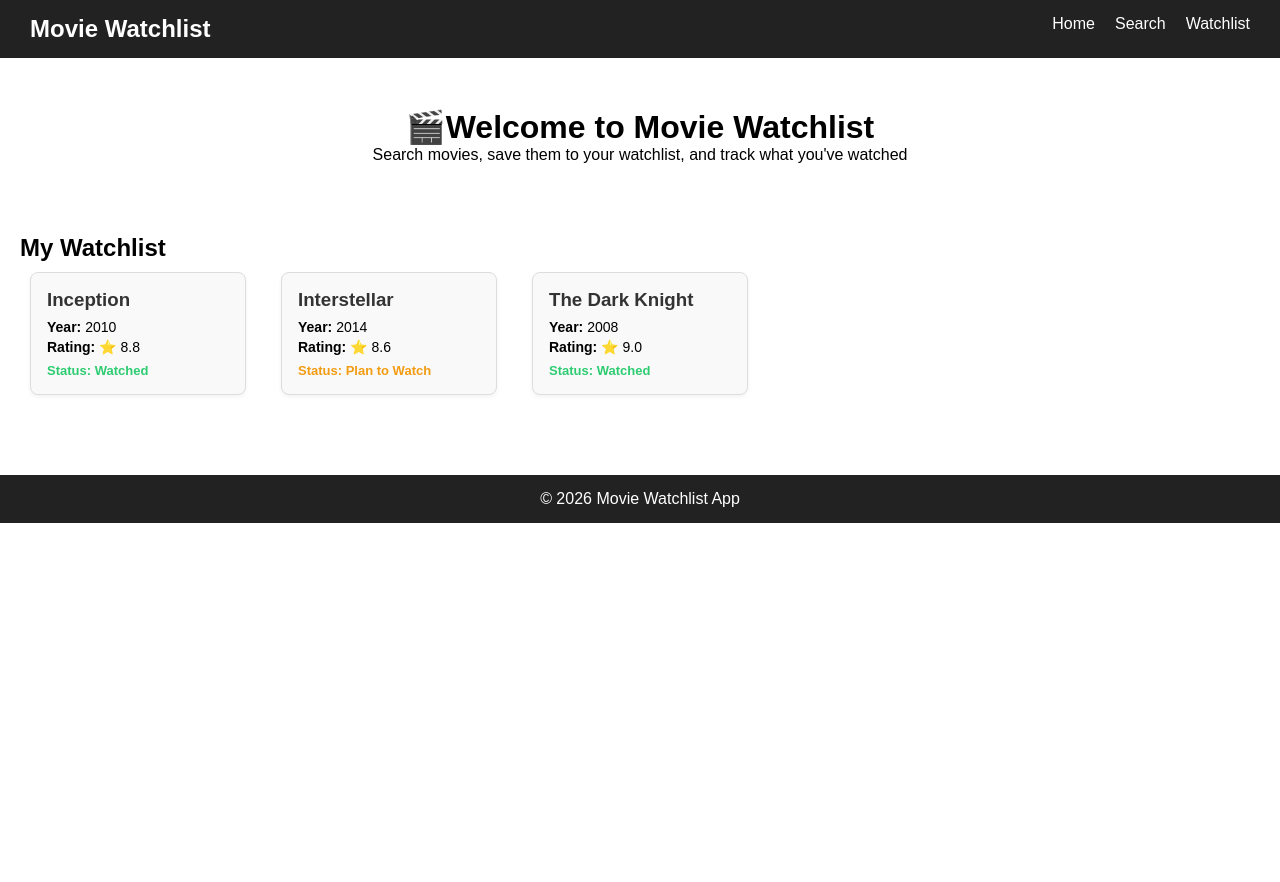
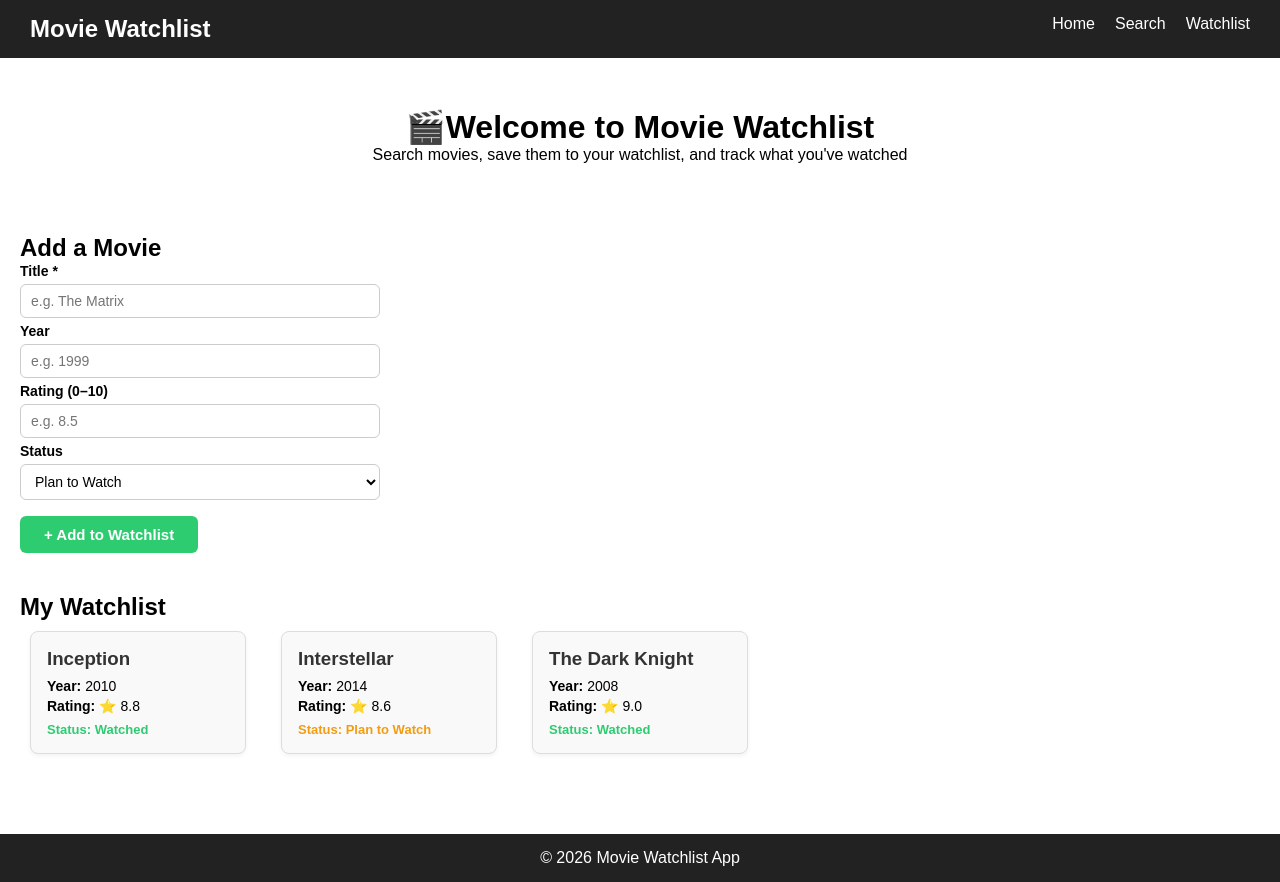
Before and after one commit to ludemond/Group-project, a React (Vite) app: page / in a window 1280 px wide. Before the commit the page ends 800 px from the top, so only its background shows below. Built offline with nearby package versions, Linux system fonts and the light colour scheme.

Commit message:
added watchlist form feature

```diff
--- a/src/App.jsx
+++ b/src/App.jsx
@@ -3,18 +3,29 @@ import Home from "./pages/home";
 import Footer from "./components/footer";
 import MovieList from "./components/MovieList";
 import "./App.css";
+import MovieForm from "./components/MovieForm";
+import { useState } from "react";
 
 function App() {
-    const localMovies = [
+    const [movies, setMovies] = useState([
     { id: 1, title: 'Inception', year: '2010', rating: '8.8', status: 'Watched' },
     { id: 2, title: 'Interstellar', year: '2014', rating: '8.6', status: 'Plan to Watch' },
     { id: 3, title: 'The Dark Knight', year: '2008', rating: '9.0', status: 'Watched' }
-  ];
-    return (
+  ]);
+
+  const addMovie=(newMovie)=>{
+    setMovies((prev)=>[
+        ...prev,
+        {...newMovie, id: Date.now()},
+    ]);
+  };
+
+return (
         <>
             <Navbar />
             <Home />
-            <MovieList moviesList={localMovies} />
+            <MovieForm onAddMovie={addMovie}/>
+            <MovieList moviesList={movies} />
             <Footer />
         </>
     );
--- /dev/null
+++ b/src/components/MovieForm.jsx
@@ -0,0 +1,125 @@
+import React from "react"
+import { useState } from "react"
+
+const EMPTY_FORM = {title:"",year:"",rating:"",status:"Plan to watch",};
+
+function MovieForm({onAddMovie}){
+const [form,setForm]=useState(EMPTY_FORM);
+const[errors,setErrors]=useState({});
+
+   const validate = () => {
+    const errs = {};
+    if (!form.title.trim()) errs.title = "Title is required";
+    if (form.year && !/^\d{4}$/.test(form.year)) errs.year = "Enter a valid 4-digit year";
+    if (form.rating && (isNaN(form.rating) || form.rating < 0 || form.rating > 10))
+      errs.rating = "Rating must be 0–10";
+    return errs;
+  };
+
+  const handleChange = (e) => {
+    const { name, value } = e.target;
+    setForm((prev) => ({ ...prev, [name]: value }));
+    // Clear error on change
+    if (errors[name]) setErrors((prev) => ({ ...prev, [name]: undefined }));
+  };
+   const handleSubmit = (e) => {
+    e.preventDefault();
+    const errs = validate();
+    if (Object.keys(errs).length > 0) return setErrors(errs);
+
+    onAddMovie(form);
+    setForm(EMPTY_FORM);
+    setErrors({});
+  };
+
+  const inputStyle = (field) => ({
+    display: "block",
+    width: "100%",
+    padding: "8px 10px",
+    marginTop: "4px",
+    marginBottom: "4px",
+    border: `1px solid ${errors[field] ? "#e74c3c" : "#ccc"}`,
+    borderRadius: "6px",
+    fontSize: "14px",
+    boxSizing: "border-box",
+  });
+
+  return (
+    <div style={{ padding: "20px", maxWidth: "400px" }}>
+      <h2>Add a Movie</h2>
+      <form onSubmit={handleSubmit} noValidate>
+
+        <label style={{ fontSize: "14px", fontWeight: "bold" }}>
+          Title *
+          <input
+            name="title"
+            value={form.title}
+            onChange={handleChange}
+            placeholder="e.g. The Matrix"
+            style={inputStyle("title")}
+          />
+          {errors.title && <span style={{ color: "#e74c3c", fontSize: "12px" }}>{errors.title}</span>}
+        </label>
+
+        <label style={{ fontSize: "14px", fontWeight: "bold" }}>
+          Year
+          <input
+            name="year"
+            value={form.year}
+            onChange={handleChange}
+            placeholder="e.g. 1999"
+            maxLength={4}
+            style={inputStyle("year")}
+          />
+          {errors.year && <span style={{ color: "#e74c3c", fontSize: "12px" }}>{errors.year}</span>}
+        </label>
+
+        <label style={{ fontSize: "14px", fontWeight: "bold" }}>
+          Rating (0–10)
+          <input
+            name="rating"
+            value={form.rating}
+            onChange={handleChange}
+            placeholder="e.g. 8.5"
+            style={inputStyle("rating")}
+          />
+          {errors.rating && <span style={{ color: "#e74c3c", fontSize: "12px" }}>{errors.rating}</span>}
+        </label>
+
+        <label style={{ fontSize: "14px", fontWeight: "bold" }}>
+          Status
+          <select
+            name="status"
+            value={form.status}
+            onChange={handleChange}
+            style={{ ...inputStyle("status"), backgroundColor: "#fff" }}
+          >
+            <option>Plan to Watch</option>
+            <option>Watching</option>
+            <option>Watched</option>
+          </select>
+        </label>
+
+        <button
+          type="submit"
+          style={{
+            marginTop: "12px",
+            padding: "10px 24px",
+            backgroundColor: "#2ecc71",
+            color: "#fff",
+            border: "none",
+            borderRadius: "6px",
+            fontSize: "15px",
+            cursor: "pointer",
+            fontWeight: "bold",
+          }}
+        >
+          + Add to Watchlist
+        </button>
+      </form>
+    </div>
+  );
+
+}
+
+export default MovieForm
--- a/src/components/navbar.jsx
+++ b/src/components/navbar.jsx
@@ -1,4 +1,3 @@
-
 function Navbar() {
     return (
         <nav className="navbar">
```
